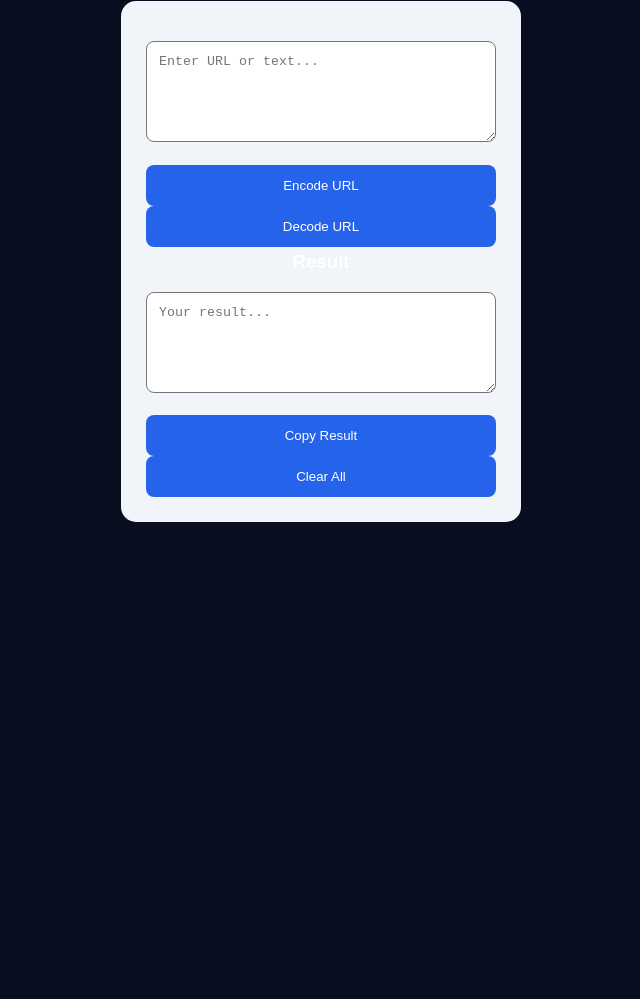
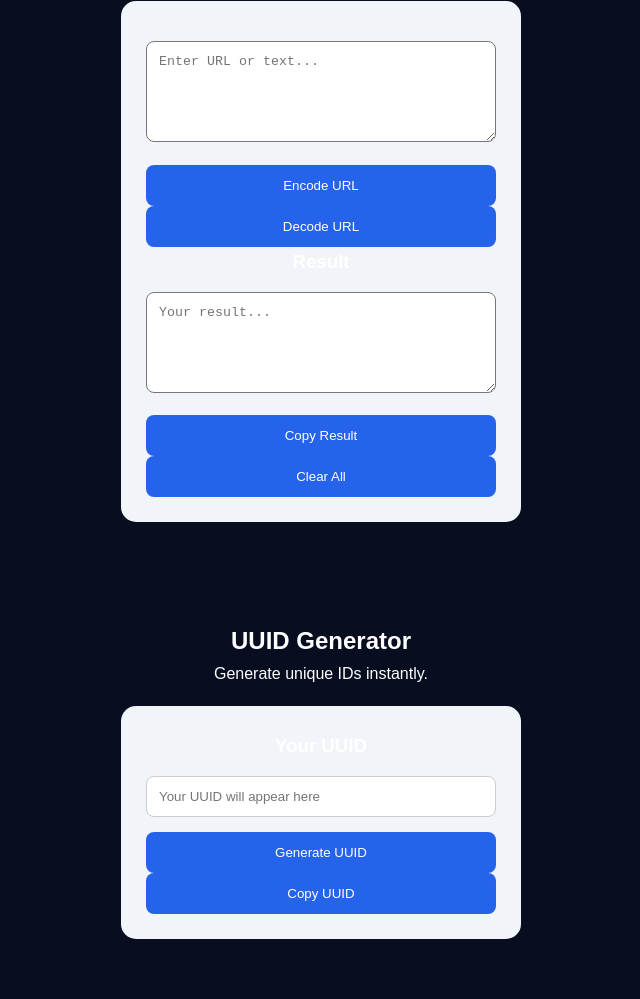
Before and after one commit to aaltufaltu414/my-first-website, a plain HTML site: page index.html in a window 1280 px wide. Shown: the part 6550-7549 px from the top of the page, without its empty margins (319-959 px from the left). Before the commit the page ends 7132 px from the top, so only its background shows below. Drawn offline with nearby package versions, Linux system fonts and the light colour scheme.

Commit message:
Add UUID generator functionality to index.html

```diff
--- a/index.html
+++ b/index.html
@@ -1107,5 +1107,70 @@ function clearURL() {
 }
 </script>
 
+<!-- UUID GENERATOR -->
+<section id="uuid-generator" class="tool-section">
+  <h2>UUID Generator</h2>
+  <p>Generate unique IDs instantly.</p>
+
+  <div class="age-box">
+    <h3>Your UUID</h3>
+
+    <input
+      type="text"
+      id="uuidOutput"
+      readonly
+      placeholder="Your UUID will appear here"
+    >
+
+    <button type="button" onclick="generateUUID()">
+      Generate UUID
+    </button>
+
+    <button type="button" onclick="copyUUID()">
+      Copy UUID
+    </button>
+
+    <p id="uuidMessage"></p>
+  </div>
+</section>
+
+<script>
+function generateUUID() {
+  if (crypto.randomUUID) {
+    document.getElementById("uuidOutput").value =
+      crypto.randomUUID();
+  } else {
+    document.getElementById("uuidOutput").value =
+      "xxxxxxxx-xxxx-4xxx-yxxx-xxxxxxxxxxxx".replace(/[xy]/g, function(c) {
+        const r = Math.random() * 16 | 0;
+        const v = c === "x" ? r : (r & 3 | 8);
+        return v.toString(16);
+      });
+  }
+
+  document.getElementById("uuidMessage").textContent =
+    "New UUID generated!";
+}
+
+async function copyUUID() {
+  const output = document.getElementById("uuidOutput").value;
+
+  if (!output) {
+    document.getElementById("uuidMessage").textContent =
+      "Generate a UUID first.";
+    return;
+  }
+
+  try {
+    await navigator.clipboard.writeText(output);
+    document.getElementById("uuidMessage").textContent =
+      "UUID copied successfully!";
+  } catch (error) {
+    document.getElementById("uuidMessage").textContent =
+      "Copy unavailable. Please copy manually.";
+  }
+}
+</script>
+
 </body>
 </html>
```
